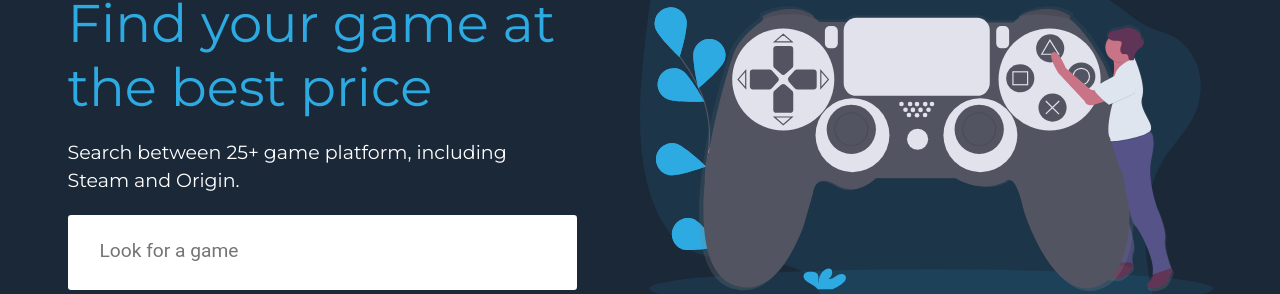
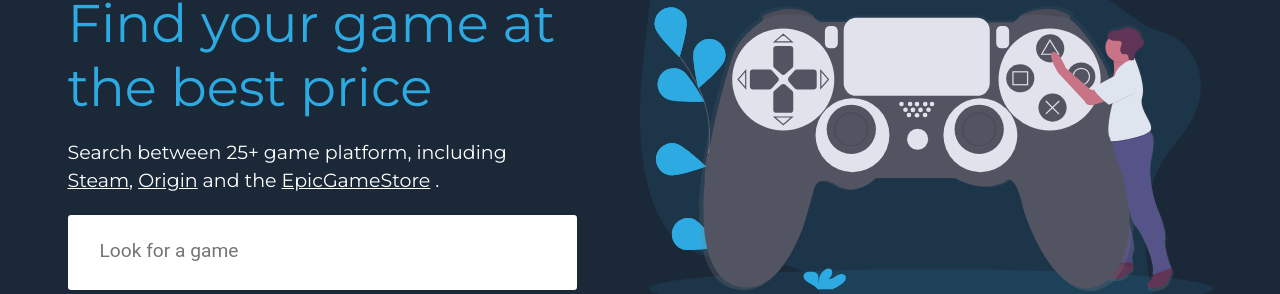
Before and after one commit to BratiPradhan/priceless-games, a React (Create React App) app: page / in a window 1280 px wide. Shown: the part 218-512 px from the top of the page. Built offline with nearby package versions, Linux system fonts and the light colour scheme.

Commit message:
add style on home banner

```diff
--- a/src/App.css
+++ b/src/App.css
@@ -54,6 +54,9 @@
     line-height: 28px;
     font-size: 19px;
     margin: 0 0 20px;
+}
+.banner-text span{
+    text-decoration: underline;
 }
 .img-container{
     display: flex;
--- a/src/components/Home.jsx
+++ b/src/components/Home.jsx
@@ -12,7 +12,7 @@ const Home = () => {
                     <div className='banner-elem'>
                         <div className="banner-text">
                             <h1>Find your game at the best price</h1>
-                            <p>Search between 25+ game platform, including Steam and Origin.</p>
+                            <p>Search between 25+ game platform, including <span>Steam</span>, <span>Origin</span> and the <span>EpicGameStore</span> .</p>
                             <Search />
                         </div>
                     </div>
```
